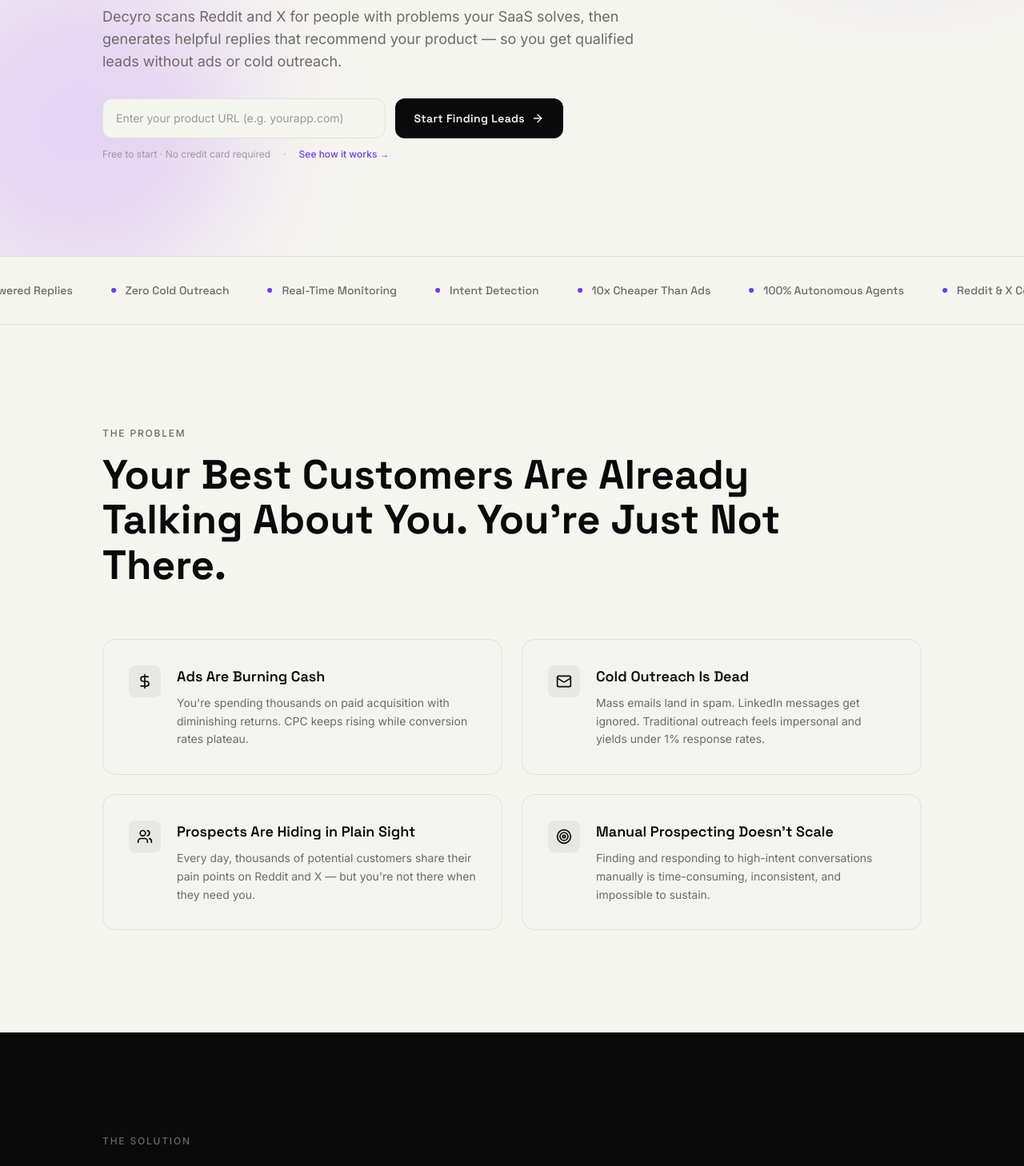
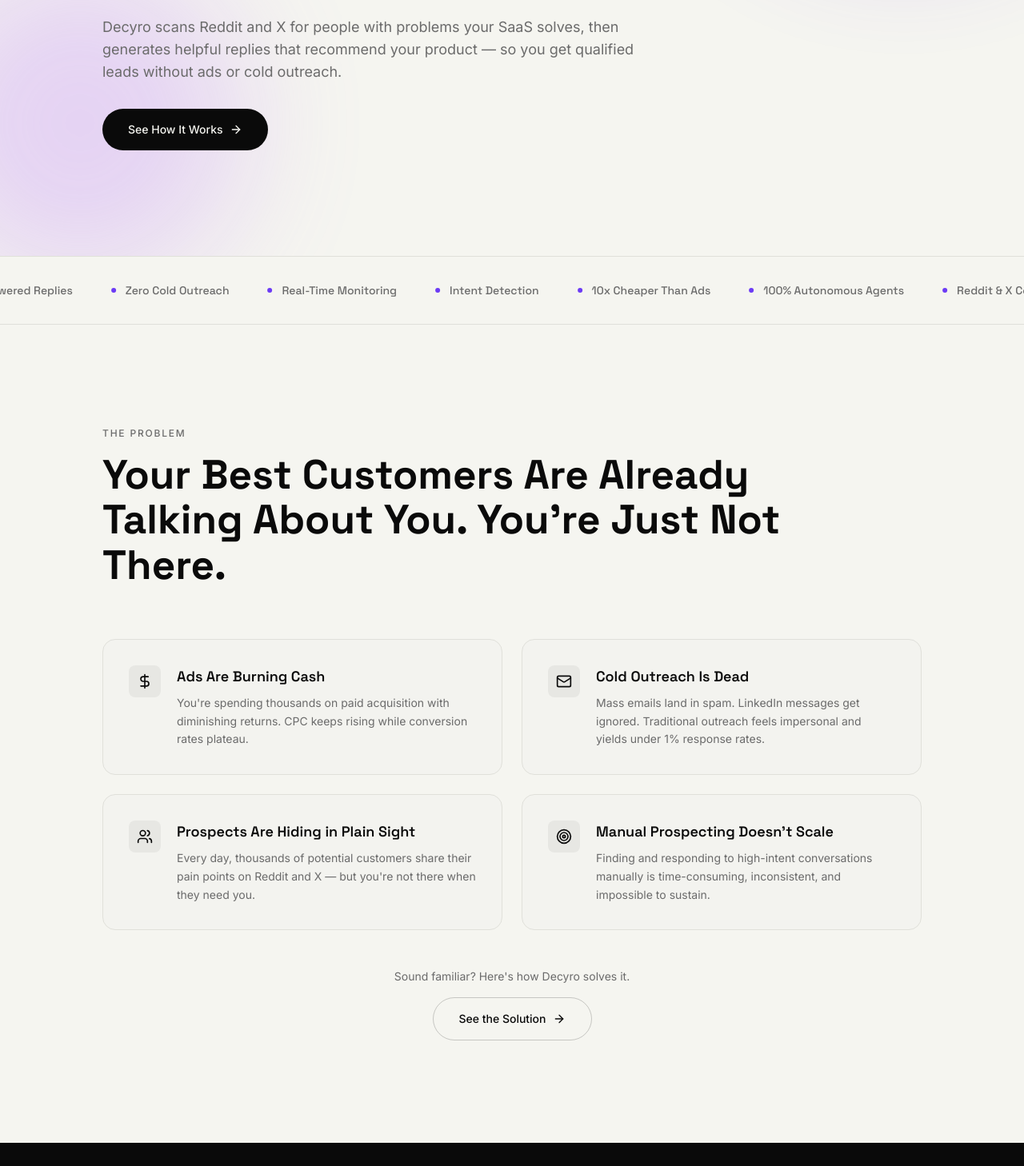
Before and after one commit to nikeshsundar/decyro1, a Next.js app: page / in a window 1280 px wide. Shown: the part 480-1938 px from the top of the page at 80% size. Built offline with nearby package versions, Linux system fonts and the light colour scheme.

Commit message:
Clean hero CTA, add section navigation CTAs, remove contact from footer

```diff
--- a/src/app/page.tsx
+++ b/src/app/page.tsx
@@ -217,32 +217,12 @@
                         initial={{ opacity: 0, y: 20 }}
                         animate={{ opacity: 1, y: 0 }}
                         transition={{ duration: 0.8, delay: 0.45, ease: [0.25, 0.1, 0.25, 1] }}
-                        className="max-w-xl"
+                        className="flex flex-wrap items-center gap-4"
                     >
-                        <form
-                            onSubmit={(e) => { e.preventDefault(); window.location.href = "/waitlist"; }}
-                            className="flex flex-col sm:flex-row gap-3 mb-3"
-                        >
-                            <input
-                                type="url"
-                                placeholder="Enter your product URL (e.g. yourapp.com)"
-                                className="flex-1 px-4 py-3.5 rounded-xl border border-border bg-bg text-fg font-body text-sm placeholder:text-muted-light focus:outline-none focus:ring-2 focus:ring-accent/30 focus:border-accent transition-all duration-200"
-                            />
-                            <button
-                                type="submit"
-                                className="px-6 py-3.5 rounded-xl bg-fg text-bg font-heading font-semibold text-sm tracking-wide hover:bg-fg/90 transition-colors duration-200 whitespace-nowrap flex items-center gap-2"
-                            >
-                                Start Finding Leads
-                                <ArrowRight size={16} />
-                            </button>
-                        </form>
-                        <div className="flex items-center gap-4">
-                            <p className="text-muted-light text-xs font-body">Free to start · No credit card required</p>
-                            <span className="text-muted-light text-xs">·</span>
-                            <a href="/how-it-works" className="text-accent text-xs font-medium hover:underline font-body">
-                                See how it works →
-                            </a>
-                        </div>
+                        <Button href="/how-it-works" variant="primary">
+                            See How It Works
+                            <ArrowRight size={16} className="ml-2" />
+                        </Button>
                     </motion.div>
                 </div>
             </section>
@@ -287,10 +267,19 @@
                         </Reveal>
                     ))}
                 </div>
+                <Reveal delay={0.4}>
+                    <div className="mt-12 text-center">
+                        <p className="text-muted text-sm font-body mb-4">Sound familiar? Here's how Decyro solves it.</p>
+                        <Button href="#solution" variant="secondary">
+                            See the Solution
+                            <ArrowRight size={16} className="ml-2" />
+                        </Button>
+                    </div>
+                </Reveal>
             </section>
 
             {/* ═══ SOLUTION ═══ */}
-            <section className="section-padding py-32 bg-fg text-bg">
+            <section id="solution" className="section-padding py-32 bg-fg text-bg">
                 <div className="max-w-7xl mx-auto">
                     <Reveal>
                         <span className="text-xs uppercase tracking-label text-bg/40 font-medium block mb-4">
@@ -324,6 +313,14 @@
                             </Reveal>
                         ))}
                     </div>
+                    <Reveal delay={0.5}>
+                        <div className="mt-16 text-center">
+                            <Button href="/how-it-works" variant="secondary">
+                                <span className="text-bg">Explore Full Breakdown</span>
+                                <ArrowRight size={16} className="ml-2 text-bg" />
+                            </Button>
+                        </div>
+                    </Reveal>
                 </div>
             </section>
 
@@ -339,6 +336,19 @@
                         <FeatureCard key={i} index={i} {...feature} />
                     ))}
                 </div>
+                <Reveal delay={0.4}>
+                    <div className="mt-12 flex flex-col sm:flex-row items-center justify-center gap-4">
+                        <Button href="/pricing" variant="secondary">
+                            View Pricing Plans
+                            <ArrowRight size={16} className="ml-2" />
+                        </Button>
+                        <span className="text-muted text-sm font-body">or</span>
+                        <Button href="/use-cases" variant="secondary">
+                            See Use Cases
+                            <ArrowRight size={16} className="ml-2" />
+                        </Button>
+                    </div>
+                </Reveal>
             </section>
 
             {/* ═══ SOCIAL PROOF ═══ */}
@@ -419,6 +429,15 @@
                         <FaqItem key={i} index={i} {...faq} />
                     ))}
                 </div>
+                <Reveal delay={0.3}>
+                    <div className="mt-12 text-center">
+                        <p className="text-muted text-sm font-body mb-4">Still have questions?</p>
+                        <Button href="/contact" variant="secondary">
+                            Contact Us
+                            <ArrowRight size={16} className="ml-2" />
+                        </Button>
+                    </div>
+                </Reveal>
             </section>
 
             {/* ═══ FINAL CTA ═══ */}
--- a/src/components/footer.tsx
+++ b/src/components/footer.tsx
@@ -9,7 +9,6 @@
     ],
     Company: [
         { label: "About", href: "/about" },
-        { label: "Contact", href: "/contact" },
         { label: "Waitlist", href: "/waitlist" },
     ],
     Legal: [
```
